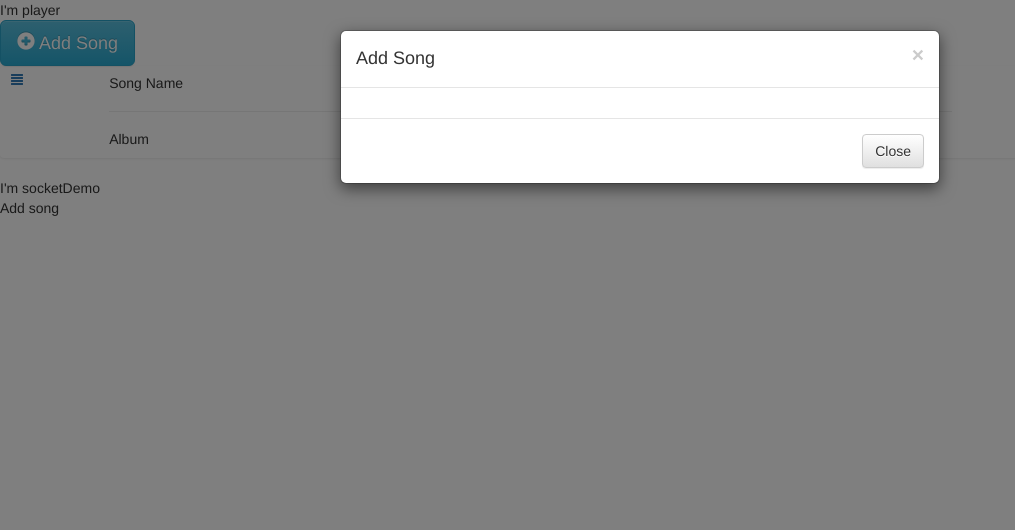
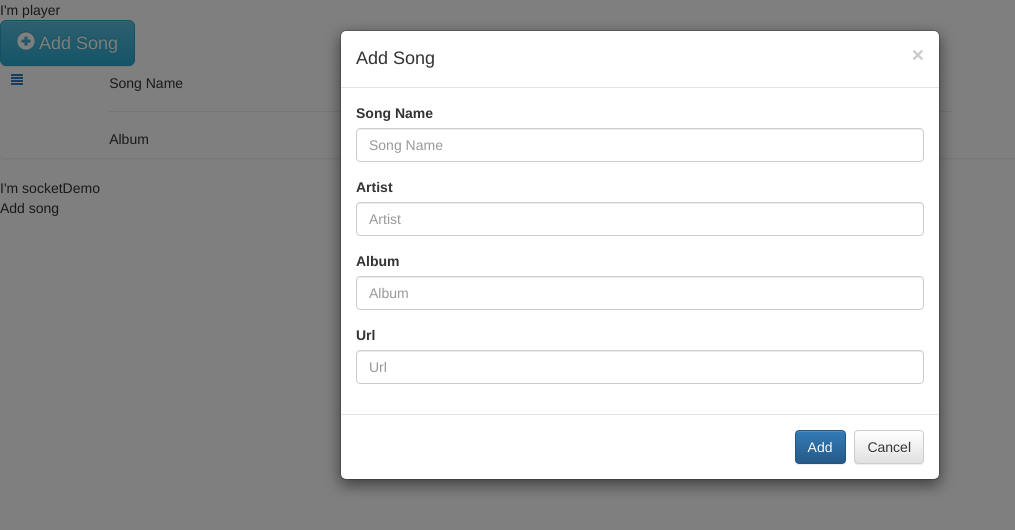
Before and after one commit to shulamyt/freq-control, a website: page client/index.html in a window 1280 px wide. Both pictures are taken after a click on the link "Add Song". Shown: the whole page, without its empty margins (0-1015 px from the left). Drawn offline with Linux system fonts and the light colour scheme; some packages are replaced by stand-ins of ours; no server answers.

Commit message:
add song form

```diff
--- a/client/playlist/addSongForm.html
+++ b/client/playlist/addSongForm.html
@@ -5,11 +5,30 @@
                 <button type="button" class="close" aria-label="Close" ng-click="$hide()"><span aria-hidden="true">&times;</span></button>
                 <h4 class="modal-title" ng-bind="title"></h4>
             </div>
-            <div class="modal-body" ng-bind="content">
+            <div class="modal-body" >
+
+                    <div class="form-group">
+                        <label for="SongNameInput">Song Name</label>
+                        <input type="text" class="form-control" id="SongNameInput" placeholder="Song Name" ng-model="newSong.name">
+                    </div>
+                    <div class="form-group">
+                        <label for="ArtistInput">Artist</label>
+                        <input type="text" class="form-control" id="ArtistInput" placeholder="Artist" ng-model="newSong.artist">
+                    </div>
+                    <div class="form-group">
+                        <label for="AlbumInput">Album</label>
+                        <input type="text" class="form-control" id="AlbumInput" placeholder="Album" ng-model="newSong.album">
+                    </div>
+                    <div class="form-group">
+                        <label for="UrlInput">Url</label>
+                        <input type="text" class="form-control" id="UrlInput" placeholder="Url" ng-model="newSong.url">
+                    </div>
+
 
             </div>
             <div class="modal-footer">
-                <button type="button" class="btn btn-default" ng-click="$hide()">Close</button>
+                <button type="button" class="btn btn-primary" ng-click="saveNewSong()">Add</button>
+                <button type="button" class="btn btn-default" ng-click="$hide()">Cancel</button>
             </div>
         </div>
     </div>
--- a/client/playlist/playListController.js
+++ b/client/playlist/playListController.js
@@ -1,10 +1,17 @@
 angular.module('FreqControl')
     .controller('playListController',
         function($scope, $modal) {
+            $scope.newSong = {};
             $scope.title = "Add Song";
-            var addSongModal = $modal({scope: $scope, template: 'playlist/addSongForm.html', show: false});
+            var addSongModal = $modal({scope: $scope, template: 'playlist/addSongForm.html', show: false, backdrop:'static'});
             $scope.onAddClick = function () {
+                $scope.newSong = {};
                 addSongModal.$promise.then(addSongModal.show);
             }
 
+            $scope.saveNewSong = function () {
+                console.log("song is: " + angular.toJson($scope.newSong));
+                addSongModal.hide();
+            }
+
         });
```
